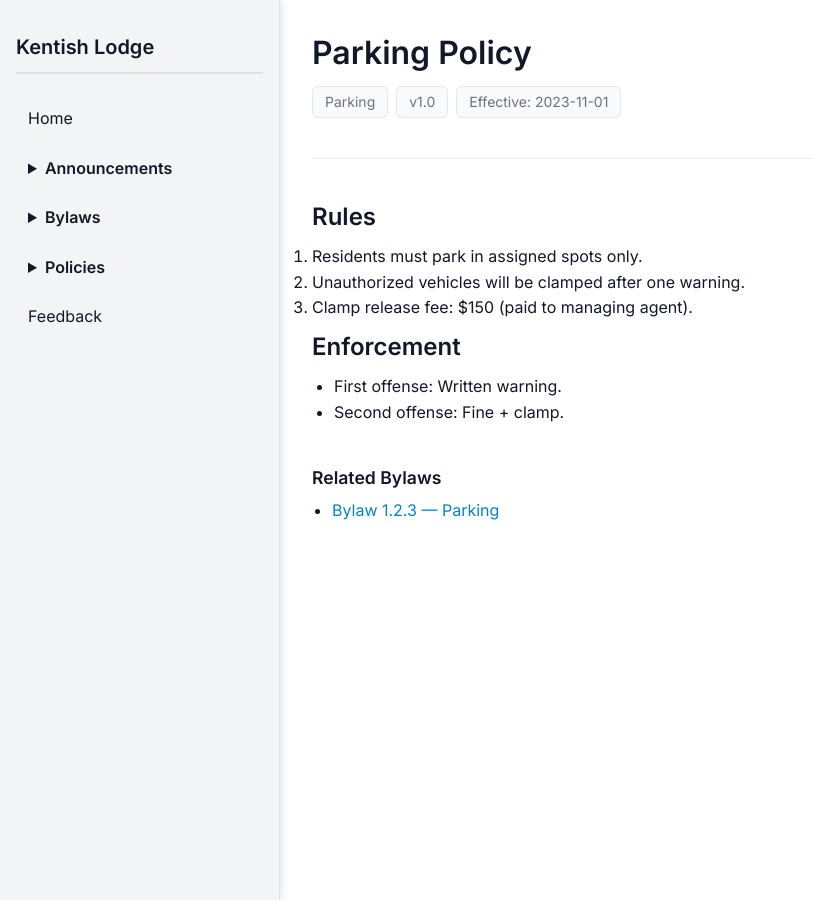
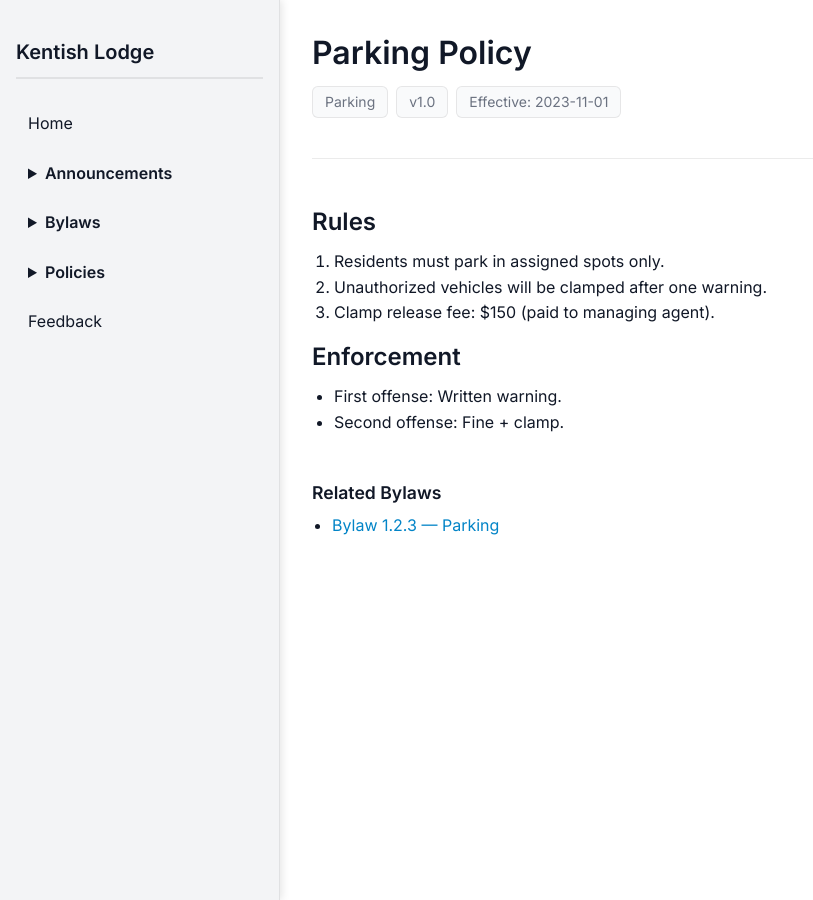
Before and after one commit to Kentish-Lodge-MCST-2405/public, a Jekyll site: the page built from _policies/parking-policy.md, in a window 1280 px wide. Shown: the whole page, without its empty margins (0-813 px from the left). Built offline with Jekyll 4.4.1, drawn with Linux system fonts in a browser that asks for light colours.

Commit message:
- Increased h2 top padding from 10px to 15px for better vertical spacing - Added consistent padding-inline-start (22px) for ordered lists to match unordered lists

```diff
--- a/assets/styles.css
+++ b/assets/styles.css
@@ -70,7 +70,7 @@
 }
 
 h1 { font-size: 2rem; }
-h2 { font-size: 1.5rem; padding-top:10px; }
+h2 { font-size: 1.5rem; padding-top:15px; }
 h3 { font-size: 1.25rem; }
 
 p {
@@ -179,7 +179,9 @@
 ul {
   padding-inline-start: 22px;
 }
-
+ol {
+  padding-inline-start: 22px;
+}
 .sidebar-content ul {
   list-style: none;
   padding: 0;
```
